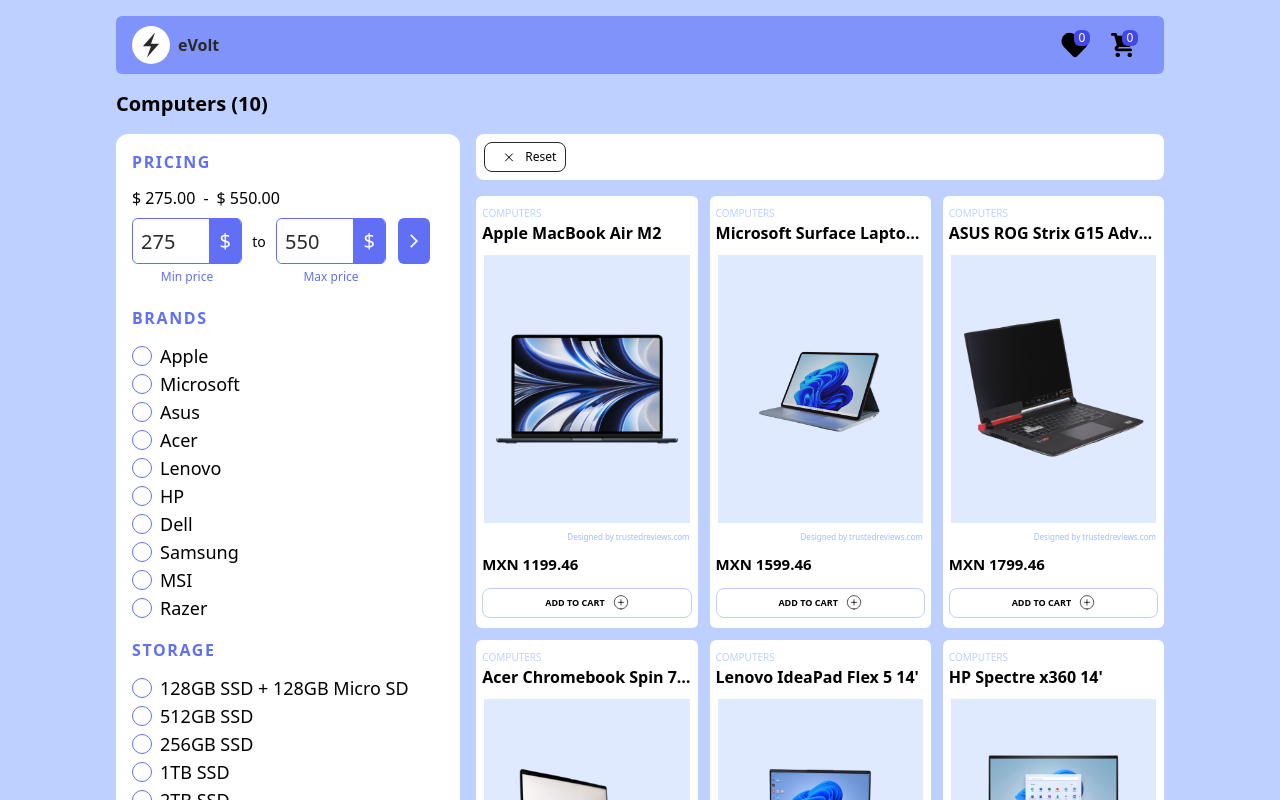
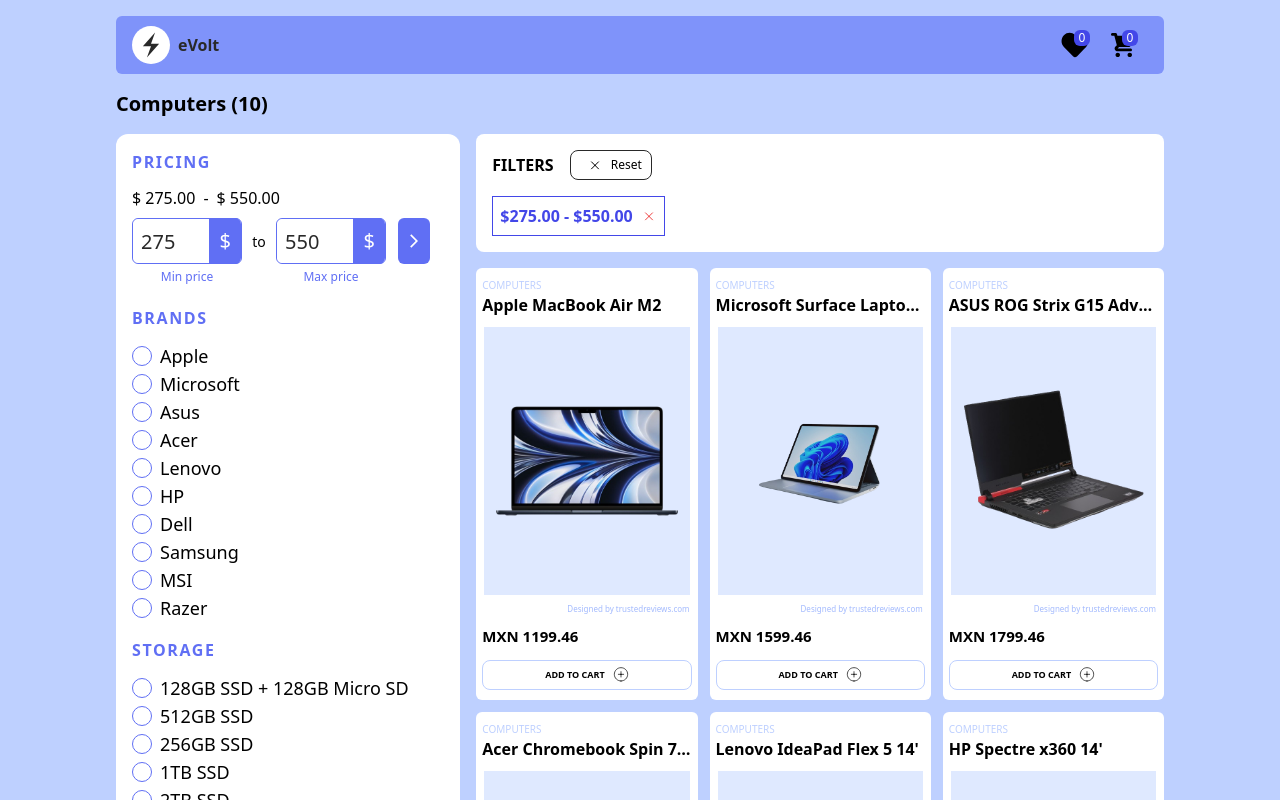
Before and after one commit to alxmcr/fe-evolt-store-react-ts, a React (Vite) app: page / in a window 1280 px wide. Both pictures are taken after a click on the button 414 px from the left and 241 px from the top of the page. Shown: the top 800 px of the page. Built offline with nearby package versions, Linux system fonts and the light colour scheme.

Commit message:
Feature/display tags filter (#20)

```diff
--- a/src/@types/filterTypes.ts
+++ b/src/@types/filterTypes.ts
@@ -1,4 +1,4 @@
-export type TagFilter = {
+export type FilterProductTag = {
   id: string;
   key: string;
   value: string;
--- a/src/@types/providerTypes.ts
+++ b/src/@types/providerTypes.ts
@@ -1,5 +1,5 @@
 import { BluetoothData, BrandData, ProductData, StorageData } from './appTypes';
-import { TagFilter } from './filterTypes';
+import { FilterProductTag } from './filterTypes';
 
 export type ProductsContextData = {
   products: ProductData[];
@@ -16,14 +16,14 @@
   maxValueInput: number;
   minPrice: number;
   maxPrice: number;
-  brandsSelected: TagFilter[];
-  bluetoothsSelected: TagFilter[];
-  storagesSelected: TagFilter[];
+  brandsSelected: FilterProductTag[];
+  bluetoothsSelected: FilterProductTag[];
+  storagesSelected: FilterProductTag[];
   setMinPrice: React.Dispatch<React.SetStateAction<number>>;
   setMaxPrice: React.Dispatch<React.SetStateAction<number>>;
-  setBrandsSelected: React.Dispatch<React.SetStateAction<TagFilter[]>>;
-  setBluetoothsSelected: React.Dispatch<React.SetStateAction<TagFilter[]>>;
-  setStoragesSelected: React.Dispatch<React.SetStateAction<TagFilter[]>>;
-  tagsFilter: TagFilter[];
-  setTagsFilter: React.Dispatch<React.SetStateAction<TagFilter[]>>;
+  setBrandsSelected: React.Dispatch<React.SetStateAction<FilterProductTag[]>>;
+  setBluetoothsSelected: React.Dispatch<React.SetStateAction<FilterProductTag[]>>;
+  setStoragesSelected: React.Dispatch<React.SetStateAction<FilterProductTag[]>>;
+  tagsFilter: FilterProductTag[];
+  setTagsFilter: React.Dispatch<React.SetStateAction<FilterProductTag[]>>;
 };
--- /dev/null
+++ b/src/components/boxes/BoxFilterActions.tsx
@@ -0,0 +1,25 @@
+import React from 'react';
+import Icon16x16Close from '../@icons/16x16/Icon16x16Close';
+import TagsFilterGroup from '../tags/TagsFilterGroup';
+import { ProductFilterCriteriasContext } from '../../providers/ProductFilterCriteriasProvider/ProductFilterCriteriasContext';
+
+export default function BoxFilterActions() {
+  const contextProductFilterCriterias = React.useContext(
+    ProductFilterCriteriasContext,
+  );
+
+  return (
+    <div className="flex flex-col flex-wrap justify-start gap-4 rounded-lg bg-light-50 p-4">
+      <header className="flex items-center gap-4">
+        <h4 className="font-bold uppercase">Filters</h4>
+        <button className="flex min-h-[1.875rem] max-w-[5.125rem] items-center gap-2 rounded-lg border border-light-950 px-4">
+          <span className="w-4">
+            <Icon16x16Close />
+          </span>
+          <span className="text-[.75rem]">Reset</span>
+        </button>
+      </header>
+      <TagsFilterGroup tagsFilter={contextProductFilterCriterias.tagsFilter} />
+    </div>
+  );
+}
--- a/src/components/boxes/BoxGridProducts.tsx
+++ b/src/components/boxes/BoxGridProducts.tsx
@@ -1,14 +1,20 @@
 import React from 'react';
+import { ProductFilterCriteriasContext } from '../../providers/ProductFilterCriteriasProvider/ProductFilterCriteriasContext';
 import { ProductsContext } from '../../providers/ProductsProvider/ProductsContext';
 import GridProducts from '../grids/GridProducts';
-import HeaderFilterActions from '../headers/HeaderFilterActions';
+import BoxFilterActions from './BoxFilterActions';
 
 export default function BoxGridProducts() {
   const contextProducts = React.useContext(ProductsContext);
+  const contextProductFilterCriterias = React.useContext(
+    ProductFilterCriteriasContext,
+  );
 
   return (
     <div className="flex flex-col gap-4 lg:w-4/6">
-      <HeaderFilterActions />
+      {contextProductFilterCriterias.tagsFilter.length > 0 ? (
+        <BoxFilterActions />
+      ) : null}
       <GridProducts products={contextProducts.productsFiltered} />
     </div>
   );
--- a/src/components/forms-formfields/FormFieldBluetoothCheckbox.tsx
+++ b/src/components/forms-formfields/FormFieldBluetoothCheckbox.tsx
@@ -1,5 +1,5 @@
 import React from 'react';
-import { TagFilter } from '../../@types/filterTypes';
+import { FilterProductTag } from '../../@types/filterTypes';
 import { ProductFilterCriteriasContext } from '../../providers/ProductFilterCriteriasProvider/ProductFilterCriteriasContext';
 
 type Props = {
@@ -26,7 +26,7 @@
     contextProductFilterCriterias.setTagsFilter((prev) => {
       const tagId = `tag-${inputId}`;
       if (ev.target.checked) {
-        const tag: TagFilter = {
+        const tag: FilterProductTag = {
           id: tagId,
           key: 'bluetooth',
           value: labelText,
--- a/src/components/forms-formfields/FormFieldBrandCheckbox.tsx
+++ b/src/components/forms-formfields/FormFieldBrandCheckbox.tsx
@@ -1,5 +1,5 @@
 import React from 'react';
-import { TagFilter } from '../../@types/filterTypes';
+import { FilterProductTag } from '../../@types/filterTypes';
 import { ProductFilterCriteriasContext } from '../../providers/ProductFilterCriteriasProvider/ProductFilterCriteriasContext';
 
 type Props = {
@@ -26,7 +26,7 @@
     contextProductFilterCriterias.setTagsFilter((prev) => {
       const tagId = `tag-${inputId}`;
       if (ev.target.checked) {
-        const tag: TagFilter = {
+        const tag: FilterProductTag = {
           id: tagId,
           key: 'brand',
           value: labelText,
--- a/src/components/forms-formfields/FormFieldStorageCheckbox.tsx
+++ b/src/components/forms-formfields/FormFieldStorageCheckbox.tsx
@@ -1,5 +1,5 @@
 import React from 'react';
-import { TagFilter } from '../../@types/filterTypes';
+import { FilterProductTag } from '../../@types/filterTypes';
 import { ProductFilterCriteriasContext } from '../../providers/ProductFilterCriteriasProvider/ProductFilterCriteriasContext';
 
 type Props = {
@@ -26,7 +26,7 @@
     contextProductFilterCriterias.setTagsFilter((prev) => {
       const tagId = `tag-${inputId}`;
       if (ev.target.checked) {
-        const tag: TagFilter = {
+        const tag: FilterProductTag = {
           id: tagId,
           key: 'storage',
           value: labelText,
--- a/src/components/forms/FormFilterByRangePrices.tsx
+++ b/src/components/forms/FormFilterByRangePrices.tsx
@@ -2,7 +2,7 @@
 import Icon16x16ArrowRight from '../@icons/16x16/Icon16x16ArrowRight';
 import GroupInputsRangePrices from '../groups-inputs/GroupInputsRangePrices';
 import { ProductFilterCriteriasContext } from '../../providers/ProductFilterCriteriasProvider/ProductFilterCriteriasContext';
-import { TagFilter } from '../../@types/filterTypes';
+import { FilterProductTag } from '../../@types/filterTypes';
 import { formatNumber } from '../../helpers/helpers-format';
 
 export default function FormFilterByRangePrices() {
@@ -25,7 +25,7 @@
       const rangePricing = `$${minPriceStr} - $${maxPriceStr}`;
 
       // create a tag
-      const tag: TagFilter = {
+      const tag: FilterProductTag = {
         id: tagId,
         key: 'range-pricing',
         value: rangePricing,
--- a/src/components/headers/HeaderFilterActions.tsx
+++ b/src/components/headers/HeaderFilterActions.tsx
@@ -2,6 +2,7 @@
 import Icon16x16Close from '../@icons/16x16/Icon16x16Close';
 import Icon16x16Filter from '../@icons/16x16/Icon16x16Filter';
 import { ProductFilterCriteriasContext } from '../../providers/ProductFilterCriteriasProvider/ProductFilterCriteriasContext';
+import TagsFilterGroup from '../tags/TagsFilterGroup';
 
 export default function HeaderFilterActions() {
   const contextProductFilterCriterias = React.useContext(
@@ -12,6 +13,7 @@
 
   return (
     <header className="flex items-center justify-between gap-2 rounded-lg bg-white p-[.5rem]">
+      <TagsFilterGroup tagsFilter={contextProductFilterCriterias.tagsFilter} />
       <div className="flex items-center justify-between gap-2">
         <button className="flex min-h-[1.875rem] max-w-[5.125rem] items-center gap-2 rounded-lg border border-light-950 px-4 lg:hidden">
           <span className="w-4">
--- /dev/null
+++ b/src/components/tags/TagFilter.tsx
@@ -0,0 +1,20 @@
+import { FilterProductTag } from '../../@types/filterTypes';
+import Icon16x16Close from '../@icons/16x16/Icon16x16Close';
+
+type Props = {
+  tagFilter: FilterProductTag;
+  removeFilter: () => void;
+};
+
+export default function TagFilter({ tagFilter, removeFilter }: Props) {
+  if (tagFilter === null || tagFilter === undefined) return null;
+
+  return (
+    <div className="flex items-center gap-2 border border-perano-600 p-[.4375rem] font-semibold text-perano-600">
+      <span>{tagFilter.value}</span>
+      <button className="text-red-500" onClick={removeFilter}>
+        <Icon16x16Close />
+      </button>
+    </div>
+  );
+}
--- /dev/null
+++ b/src/components/tags/TagsFilterGroup.tsx
@@ -0,0 +1,22 @@
+import { FilterProductTag } from '../../@types/filterTypes';
+import TagFilter from './TagFilter';
+
+type Props = {
+  tagsFilter: FilterProductTag[];
+};
+
+export default function TagsFilterGroup({ tagsFilter = [] }: Props) {
+  if (tagsFilter.length === 0) return null;
+
+  return (
+    <div className="flex flex-wrap items-center gap-3">
+      {tagsFilter.map((tagFilter) => (
+        <TagFilter
+          key={tagFilter.id}
+          tagFilter={tagFilter}
+          removeFilter={() => {}}
+        />
+      ))}
+    </div>
+  );
+}
--- a/src/providers/ProductFilterCriteriasProvider/index.tsx
+++ b/src/providers/ProductFilterCriteriasProvider/index.tsx
@@ -1,6 +1,6 @@
 import React from 'react';
 import { ProductFilterCriteriasContext } from './ProductFilterCriteriasContext';
-import { TagFilter } from '../../@types/filterTypes';
+import { FilterProductTag } from '../../@types/filterTypes';
 import { ProductFilterCriteriasContextData } from '../../@types/providerTypes';
 
 type Props = {
@@ -14,14 +14,14 @@
   const startmaxValueInput = Math.floor(maxValueInput / 2);
   const [minPrice, setMinPrice] = React.useState(startminValueInput);
   const [maxPrice, setMaxPrice] = React.useState(startmaxValueInput);
-  const [brandsSelected, setBrandsSelected] = React.useState<TagFilter[]>([]);
+  const [brandsSelected, setBrandsSelected] = React.useState<FilterProductTag[]>([]);
   const [bluetoothsSelected, setBluetoothsSelected] = React.useState<
-    TagFilter[]
+    FilterProductTag[]
   >([]);
-  const [storagesSelected, setStoragesSelected] = React.useState<TagFilter[]>(
+  const [storagesSelected, setStoragesSelected] = React.useState<FilterProductTag[]>(
     [],
   );
-  const [tagsFilter, setTagsFilter] = React.useState<TagFilter[]>([]);
+  const [tagsFilter, setTagsFilter] = React.useState<FilterProductTag[]>([]);
 
   const value: ProductFilterCriteriasContextData = {
     minValueInput,
```
